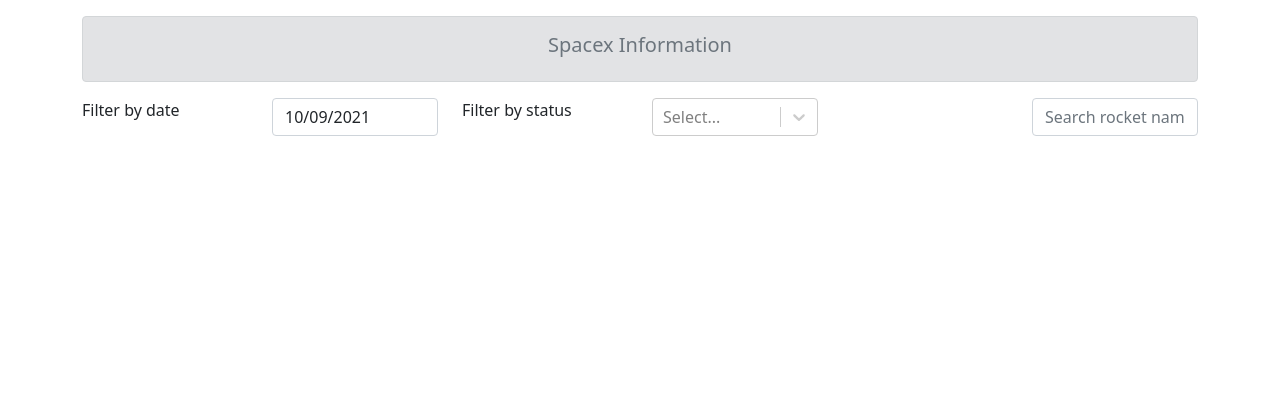
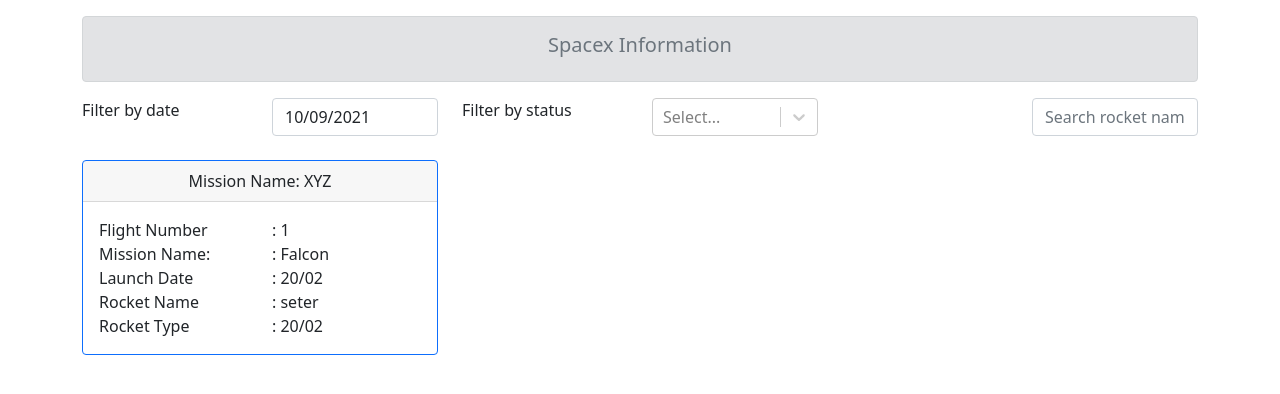
Before and after one commit to nurislammridha/tech-next, a React (Create React App) app: page / in a window 1280 px wide. Shown: the top 394 px of the page. Built offline with nearby package versions, Linux system fonts and the light colour scheme.

Commit message:
Card design complete

```diff
--- a/src/modules/spacex/components/SpacexList.js
+++ b/src/modules/spacex/components/SpacexList.js
@@ -1,11 +1,41 @@
 import React from "react";
-
+import Card from "react-bootstrap/Card";
 import SpacexHeader from "./SpacexHeader";
+import ListGroup from "react-bootstrap/ListGroup";
 const SpacexList = () => {
   return (
     <>
       <div className="container mt-3">
         <SpacexHeader />
+        <div className="mt-4">
+          <div className="row">
+            <div className="col-sm-4">
+              <Card border="primary" style={{ width: "100%" }}>
+                <Card.Header className="text-center">
+                  Mission Name: XYZ
+                </Card.Header>
+                <Card.Body>
+                  <Card.Text>
+                    <div className="row">
+                      <div className="col-sm-6">Flight Number</div>
+                      <div className="col-sm-6">: 1</div>
+                      <div className="col-sm-6">Mission Name:</div>
+                      <div className="col-sm-6">: Falcon</div>
+                      <div className="col-sm-6">Launch Date</div>
+                      <div className="col-sm-6">: 20/02</div>
+                      <div className="col-sm-6">Rocket Name</div>
+                      <div className="col-sm-6">: seter</div>
+                      <div className="col-sm-6">Rocket Type</div>
+                      <div className="col-sm-6">: 20/02</div>
+                    </div>
+                  </Card.Text>
+                </Card.Body>
+              </Card>
+            </div>
+            <div className="col-sm-4"></div>
+            <div className="col-sm-4"></div>
+          </div>
+        </div>
       </div>
     </>
   );
```
